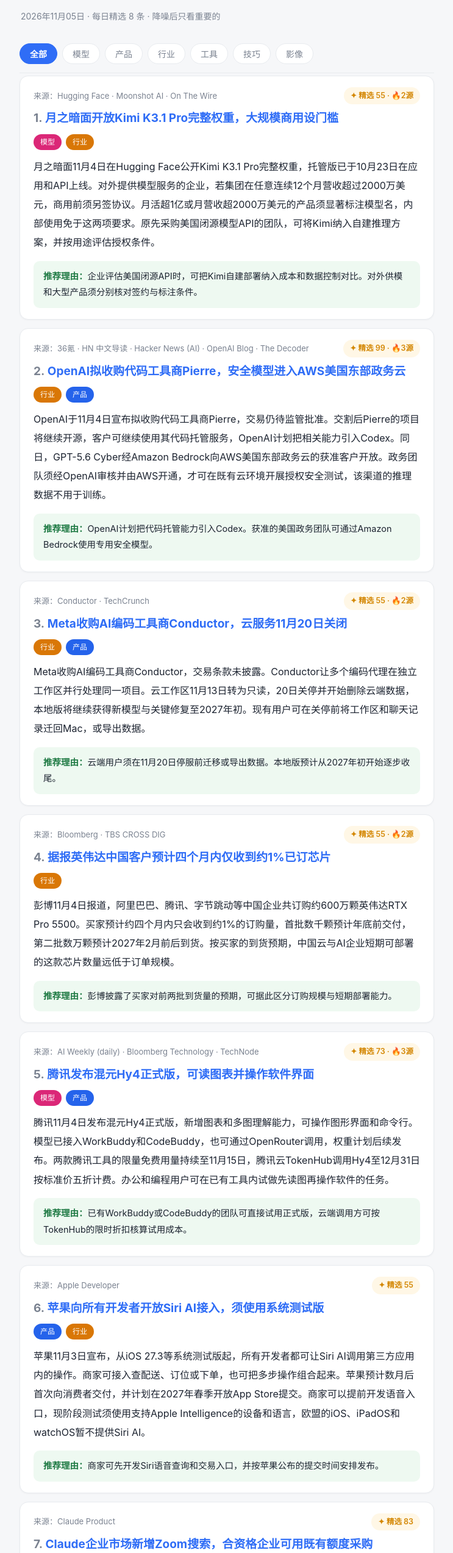
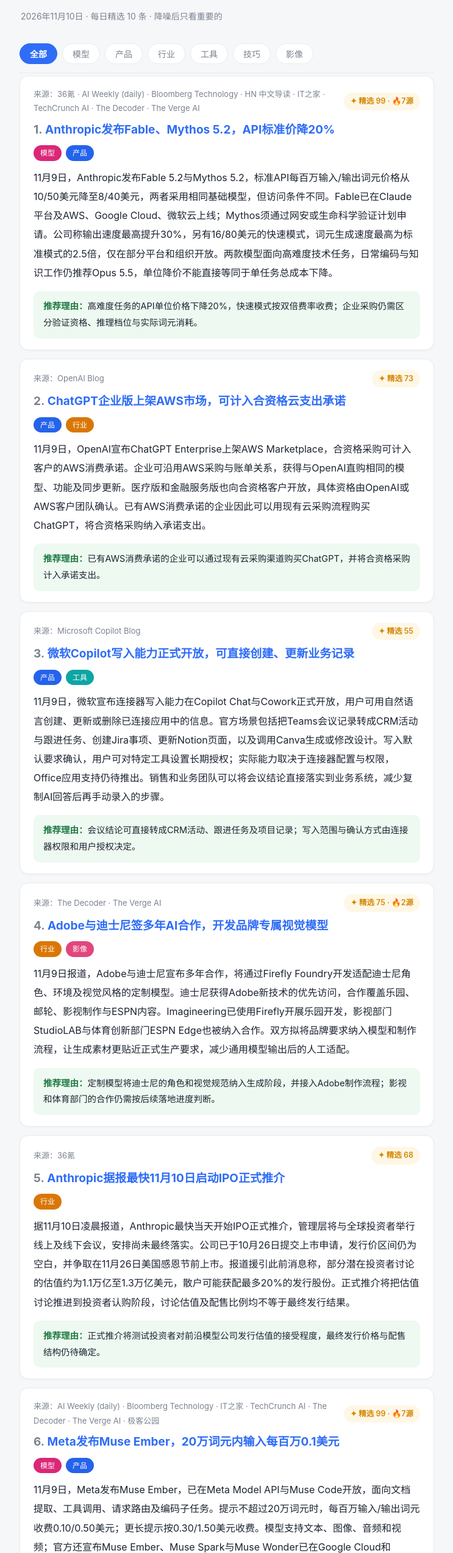
Before and after one commit to fjajdoa/ai-daily, a plain HTML site: page index.html in a window 1280 px wide. Shown: the part 74-2620 px from the top of the page at 61% size, without its empty margins (268-1011 px from the left). Drawn offline with Linux system fonts and the light colour scheme.

Commit message:
更新 2026-11-10

```diff
--- a/index.html
+++ b/index.html
@@ -3,7 +3,7 @@
 <head>
 <meta charset="utf-8">
 <meta name="viewport" content="width=device-width, initial-scale=1">
-<title>AI 资讯精选 · 2026年11月05日</title>
+<title>AI 资讯精选 · 2026年11月10日</title>
 <style>
   :root{
     --bg:#f6f7f9; --card:#fff; --ink:#1c2330; --sub:#7a8290; --line:#e8ebef;
@@ -56,90 +56,108 @@
 <div class="wrap">
   <header>
     <h1>🤖 AI 资讯精选</h1>
-    <div class="meta">2026年11月05日 · 每日精选 8 条 · 降噪后只看重要的</div>
+    <div class="meta">2026年11月10日 · 每日精选 10 条 · 降噪后只看重要的</div>
   </header>
 
   <nav class="filter">
     <button class="f active" data-f="全部">全部</button>
 <button class="f" data-f="模型">模型</button><button class="f" data-f="产品">产品</button><button class="f" data-f="行业">行业</button><button class="f" data-f="工具">工具</button><button class="f" data-f="技巧">技巧</button><button class="f" data-f="影像">影像</button>  </nav>
 
+  <article class="item" data-tags="模型,产品">
+    <div class="cardtop">
+      <span class="src">来源：36氪 · AI Weekly (daily) · Bloomberg Technology · HN 中文导读 · IT之家 · TechCrunch AI · The Decoder · The Verge AI</span>
+      <span class="feat">✦ 精选 99 · 🔥7源</span>
+    </div>
+    <div class="title"><a href="https://the-decoder.com/claude-fable-5-2-and-mythos-5-2-cement-anthropics-ai-lead-just-before-its-ipo/" target="_blank" rel="noopener"><span class="rk">1.</span> Anthropic发布Fable、Mythos 5.2，API标准价降20%</a></div>
+    <div class="chips">
+<span class="chip" style="background:var(--t-模型,#888)">模型</span><span class="chip" style="background:var(--t-产品,#888)">产品</span>    </div>
+<div class="summary">11月9日，Anthropic发布Fable 5.2与Mythos 5.2，标准API每百万输入/输出词元价格从10/50美元降至8/40美元，两者采用相同基础模型，但访问条件不同。Fable已在Claude平台及AWS、Google Cloud、微软云上线；Mythos须通过网安或生命科学验证计划申请。公司称输出速度最高提升30%，另有16/80美元的快速模式，词元生成速度最高为标准模式的2.5倍，仅在部分平台和组织开放。两款模型面向高难度技术任务，日常编码与知识工作仍推荐Opus 5.5，单位降价不能直接等同于单任务总成本下降。</div><div class="why"><b>推荐理由：</b>高难度任务的API单位价格下降20%，快速模式按双倍费率收费；企业采购仍需区分验证资格、推理档位与实际词元消耗。</div>  </article>
+  <article class="item" data-tags="产品,行业">
+    <div class="cardtop">
+      <span class="src">来源：OpenAI Blog</span>
+      <span class="feat">✦ 精选 73</span>
+    </div>
+    <div class="title"><a href="https://openai.com/index/chatgpt-enterprise-aws-marketplace" target="_blank" rel="noopener"><span class="rk">2.</span> ChatGPT企业版上架AWS市场，可计入合资格云支出承诺</a></div>
+    <div class="chips">
+<span class="chip" style="background:var(--t-产品,#888)">产品</span><span class="chip" style="background:var(--t-行业,#888)">行业</span>    </div>
+<div class="summary">11月9日，OpenAI宣布ChatGPT Enterprise上架AWS Marketplace，合资格采购可计入客户的AWS消费承诺。企业可沿用AWS采购与账单关系，获得与OpenAI直购相同的模型、功能及同步更新。医疗版和金融服务版也向合资格客户开放，具体资格由OpenAI或AWS客户团队确认。已有AWS消费承诺的企业因此可以用现有云采购流程购买ChatGPT，将合资格采购纳入承诺支出。</div><div class="why"><b>推荐理由：</b>已有AWS消费承诺的企业可以通过现有云采购渠道购买ChatGPT，并将合资格采购计入承诺支出。</div>  </article>
+  <article class="item" data-tags="产品,工具">
+    <div class="cardtop">
+      <span class="src">来源：Microsoft Copilot Blog</span>
+      <span class="feat">✦ 精选 55</span>
+    </div>
+    <div class="title"><a href="https://techcommunity.microsoft.com/blog/microsoft-copilot-blog/turn-copilot-insights-into-action-with-connector-write-capabilities/4571160" target="_blank" rel="noopener"><span class="rk">3.</span> 微软Copilot写入能力正式开放，可直接创建、更新业务记录</a></div>
+    <div class="chips">
+<span class="chip" style="background:var(--t-产品,#888)">产品</span><span class="chip" style="background:var(--t-工具,#888)">工具</span>    </div>
+<div class="summary">11月9日，微软宣布连接器写入能力在Copilot Chat与Cowork正式开放，用户可用自然语言创建、更新或删除已连接应用中的信息。官方场景包括把Teams会议记录转成CRM活动与跟进任务、创建Jira事项、更新Notion页面，以及调用Canva生成或修改设计。写入默认要求确认，用户可对特定工具设置长期授权；实际能力取决于连接器配置与权限，Office应用支持仍待推出。销售和业务团队可以将会议结论直接落实到业务系统，减少复制AI回答后再手动录入的步骤。</div><div class="why"><b>推荐理由：</b>会议结论可直接转成CRM活动、跟进任务及项目记录；写入范围与确认方式由连接器权限和用户授权决定。</div>  </article>
+  <article class="item" data-tags="行业,影像">
+    <div class="cardtop">
+      <span class="src">来源：The Decoder · The Verge AI</span>
+      <span class="feat">✦ 精选 75 · 🔥2源</span>
+    </div>
+    <div class="title"><a href="https://the-decoder.com/disney-bets-on-adobes-firefly-to-create-brand-safe-ai-models-for-its-entertainment-empire/" target="_blank" rel="noopener"><span class="rk">4.</span> Adobe与迪士尼签多年AI合作，开发品牌专属视觉模型</a></div>
+    <div class="chips">
+<span class="chip" style="background:var(--t-行业,#888)">行业</span><span class="chip" style="background:var(--t-影像,#888)">影像</span>    </div>
+<div class="summary">11月9日报道，Adobe与迪士尼宣布多年合作，将通过Firefly Foundry开发适配迪士尼角色、环境及视觉风格的定制模型。迪士尼获得Adobe新技术的优先访问，合作覆盖乐园、邮轮、影视制作与ESPN内容。Imagineering已使用Firefly开展乐园开发，影视部门StudioLAB与体育创新部门ESPN Edge也被纳入合作。双方拟将品牌要求纳入模型和制作流程，让生成素材更贴近正式生产要求，减少通用模型输出后的人工适配。</div><div class="why"><b>推荐理由：</b>定制模型将迪士尼的角色和视觉规范纳入生成阶段，并接入Adobe制作流程；影视和体育部门的合作仍需按后续落地进度判断。</div>  </article>
+  <article class="item" data-tags="行业">
+    <div class="cardtop">
+      <span class="src">来源：36氪</span>
+      <span class="feat">✦ 精选 68</span>
+    </div>
+    <div class="title"><a href="https://36kr.com/newsflashes/4063135771906944?f=rss" target="_blank" rel="noopener"><span class="rk">5.</span> Anthropic据报最快11月10日启动IPO正式推介</a></div>
+    <div class="chips">
+<span class="chip" style="background:var(--t-行业,#888)">行业</span>    </div>
+<div class="summary">据11月10日凌晨报道，Anthropic最快当天开始IPO正式推介，管理层将与全球投资者举行线上及线下会议，安排尚未最终落实。公司已于10月26日提交上市申请，发行价区间仍为空白，并争取在11月26日美国感恩节前上市。报道援引此前消息称，部分潜在投资者讨论的估值约为1.1万亿至1.3万亿美元，散户可能获配最多20%的发行股份。正式推介将把估值讨论推进到投资者认购阶段，讨论估值及配售比例均不等于最终发行结果。</div><div class="why"><b>推荐理由：</b>正式推介将测试投资者对前沿模型公司发行估值的接受程度，最终发行价格与配售结构仍待确定。</div>  </article>
+  <article class="item" data-tags="模型,产品">
+    <div class="cardtop">
+      <span class="src">来源：AI Weekly (daily) · Bloomberg Technology · IT之家 · TechCrunch AI · The Decoder · The Verge AI · 极客公园</span>
+      <span class="feat">✦ 精选 99 · 🔥7源</span>
+    </div>
+    <div class="title"><a href="https://the-decoder.com/meta-launches-muse-ember-a-small-ai-model-built-for-the-repetitive-work-agents-actually-do/" target="_blank" rel="noopener"><span class="rk">6.</span> Meta发布Muse Ember，20万词元内输入每百万0.1美元</a></div>
+    <div class="chips">
+<span class="chip" style="background:var(--t-模型,#888)">模型</span><span class="chip" style="background:var(--t-产品,#888)">产品</span>    </div>
+<div class="summary">11月9日，Meta发布Muse Ember，已在Meta Model API与Muse Code开放，面向文档提取、工具调用、请求路由及编码子任务。提示不超过20万词元时，每百万输入/输出词元收费0.10/0.50美元；更长提示按0.30/1.50美元收费。模型支持文本、图像、音频和视频；官方还宣布Muse Ember、Muse Spark与Muse Wonder已在Google Cloud和Oracle Cloud开放。处理长文档的团队需按提示长度核算三倍费率，复杂工程任务也不能仅凭低价选择模型。</div><div class="why"><b>推荐理由：</b>高频代理任务新增低价模型选择，长提示的输入与输出费率均为基础档三倍；企业可按任务难度与文档长度分配模型预算。</div>  </article>
   <article class="item" data-tags="模型,行业">
     <div class="cardtop">
-      <span class="src">来源：Hugging Face · Moonshot AI · On The Wire</span>
-      <span class="feat">✦ 精选 55 · 🔥2源</span>
+      <span class="src">来源：NVIDIA Newsroom</span>
+      <span class="feat">✦ 精选 69</span>
     </div>
-    <div class="title"><a href="https://huggingface.co/moonshotai/Kimi-K3.1-Pro" target="_blank" rel="noopener"><span class="rk">1.</span> 月之暗面开放Kimi K3.1 Pro完整权重，大规模商用设门槛</a></div>
+    <div class="title"><a href="https://blogs.nvidia.com/blog/robotics-simulation-advancements-corl/" target="_blank" rel="noopener"><span class="rk">7.</span> 英伟达展示GR00T 2机器人模型，代码拟12月开放</a></div>
     <div class="chips">
 <span class="chip" style="background:var(--t-模型,#888)">模型</span><span class="chip" style="background:var(--t-行业,#888)">行业</span>    </div>
-<div class="summary">月之暗面11月4日在Hugging Face公开Kimi K3.1 Pro完整权重，托管版已于10月23日在应用和API上线。对外提供模型服务的企业，若集团在任意连续12个月营收超过2000万美元，商用前须另签协议。月活超1亿或月营收超2000万美元的产品须显著标注模型名，内部使用免于这两项要求。原先采购美国闭源模型API的团队，可将Kimi纳入自建推理方案，并按用途评估授权条件。</div><div class="why"><b>推荐理由：</b>企业评估美国闭源API时，可把Kimi自建部署纳入成本和数据控制对比。对外供模和大型产品须分别核对签约与标注条件。</div>  </article>
-  <article class="item" data-tags="行业,产品">
-    <div class="cardtop">
-      <span class="src">来源：36氪 · HN 中文导读 · Hacker News (AI) · OpenAI Blog · The Decoder</span>
-      <span class="feat">✦ 精选 99 · 🔥3源</span>
-    </div>
-    <div class="title"><a href="https://openai.com/index/openai-to-acquire-pierre/" target="_blank" rel="noopener"><span class="rk">2.</span> OpenAI拟收购代码工具商Pierre，安全模型进入AWS美国东部政务云</a></div>
-    <div class="chips">
-<span class="chip" style="background:var(--t-行业,#888)">行业</span><span class="chip" style="background:var(--t-产品,#888)">产品</span>    </div>
-<div class="summary">OpenAI于11月4日宣布拟收购代码工具商Pierre，交易仍待监管批准。交割后Pierre的项目将继续开源，客户可继续使用其代码托管服务，OpenAI计划把相关能力引入Codex。同日，GPT-5.6 Cyber经Amazon Bedrock向AWS美国东部政务云的获准客户开放。政务团队须经OpenAI审核并由AWS开通，才可在既有云环境开展授权安全测试，该渠道的推理数据不用于训练。</div><div class="why"><b>推荐理由：</b>OpenAI计划把代码托管能力引入Codex。获准的美国政务团队可通过Amazon Bedrock使用专用安全模型。</div>  </article>
-  <article class="item" data-tags="行业,产品">
-    <div class="cardtop">
-      <span class="src">来源：Conductor · TechCrunch</span>
-      <span class="feat">✦ 精选 55 · 🔥2源</span>
-    </div>
-    <div class="title"><a href="https://www.conductor.build/announcement" target="_blank" rel="noopener"><span class="rk">3.</span> Meta收购AI编码工具商Conductor，云服务11月20日关闭</a></div>
-    <div class="chips">
-<span class="chip" style="background:var(--t-行业,#888)">行业</span><span class="chip" style="background:var(--t-产品,#888)">产品</span>    </div>
-<div class="summary">Meta收购AI编码工具商Conductor，交易条款未披露。Conductor让多个编码代理在独立工作区并行处理同一项目。云工作区11月13日转为只读，20日关停并开始删除云端数据，本地版将继续获得新模型与关键修复至2027年初。现有用户可在关停前将工作区和聊天记录迁回Mac，或导出数据。</div><div class="why"><b>推荐理由：</b>云端用户须在11月20日停服前迁移或导出数据。本地版预计从2027年初开始逐步收尾。</div>  </article>
-  <article class="item" data-tags="行业">
-    <div class="cardtop">
-      <span class="src">来源：Bloomberg · TBS CROSS DIG</span>
-      <span class="feat">✦ 精选 55 · 🔥2源</span>
-    </div>
-    <div class="title"><a href="https://newsdig.tbs.co.jp/articles/withbloomberg/3060378?display=1" target="_blank" rel="noopener"><span class="rk">4.</span> 据报英伟达中国客户预计四个月内仅收到约1%已订芯片</a></div>
-    <div class="chips">
-<span class="chip" style="background:var(--t-行业,#888)">行业</span>    </div>
-<div class="summary">彭博11月4日报道，阿里巴巴、腾讯、字节跳动等中国企业共订购约600万颗英伟达RTX Pro 5500。买家预计约四个月内只会收到约1%的订购量，首批数千颗预计年底前交付，第二批数万颗预计2027年2月前后到货。按买家的到货预期，中国云与AI企业短期可部署的这款芯片数量远低于订单规模。</div><div class="why"><b>推荐理由：</b>彭博披露了买家对前两批到货量的预期，可据此区分订购规模与短期部署能力。</div>  </article>
-  <article class="item" data-tags="模型,产品">
-    <div class="cardtop">
-      <span class="src">来源：AI Weekly (daily) · Bloomberg Technology · TechNode</span>
-      <span class="feat">✦ 精选 73 · 🔥3源</span>
-    </div>
-    <div class="title"><a href="https://technode.com/2026/11/04/tencent-launches-hy4-with-vision-and-computer-use-capabilities/" target="_blank" rel="noopener"><span class="rk">5.</span> 腾讯发布混元Hy4正式版，可读图表并操作软件界面</a></div>
-    <div class="chips">
-<span class="chip" style="background:var(--t-模型,#888)">模型</span><span class="chip" style="background:var(--t-产品,#888)">产品</span>    </div>
-<div class="summary">腾讯11月4日发布混元Hy4正式版，新增图表和多图理解能力，可操作图形界面和命令行。模型已接入WorkBuddy和CodeBuddy，也可通过OpenRouter调用，权重计划后续发布。两款腾讯工具的限量免费用量持续至11月15日，腾讯云TokenHub调用Hy4至12月31日按标准价五折计费。办公和编程用户可在已有工具内试做先读图再操作软件的任务。</div><div class="why"><b>推荐理由：</b>已有WorkBuddy或CodeBuddy的团队可直接试用正式版，云端调用方可按TokenHub的限时折扣核算试用成本。</div>  </article>
+<div class="summary">11月9日，英伟达介绍GR00T 2机器人基础模型，可从人类演示学习，并将技能迁移到不同机器人，项目页标明代码12月开放。英伟达自测50项任务，每项提供一次演示后的平均成功率为71%，五次演示后为95%，该数字属于实验结果。富士康正将其用于服务器制造自动化，西门子也在评估工业应用。跨机体迁移和少量示范适应有望减少逐机逐任务采集训练数据的工作，实验成功率仍不能直接视为工厂生产可靠性。</div><div class="why"><b>推荐理由：</b>模型尝试降低不同机器人学习新任务所需的专用示范量，富士康制造应用与西门子评估提供了工业验证场景。</div>  </article>
   <article class="item" data-tags="产品,行业">
     <div class="cardtop">
-      <span class="src">来源：Apple Developer</span>
-      <span class="feat">✦ 精选 55</span>
+      <span class="src">来源：Google Cloud Blog · Google Product Blog</span>
+      <span class="feat">✦ 精选 74 · 🔥2源</span>
     </div>
-    <div class="title"><a href="https://developer.apple.com/news/?id=gdk2umrf" target="_blank" rel="noopener"><span class="rk">6.</span> 苹果向所有开发者开放Siri AI接入，须使用系统测试版</a></div>
+    <div class="title"><a href="https://blog.google/innovation-and-ai/infrastructure-and-cloud/global-network/tpu-8i-max-and-8tx/" target="_blank" rel="noopener"><span class="rk">8.</span> 谷歌扩展TPU系统，AI Studio可直接构建地图应用</a></div>
     <div class="chips">
 <span class="chip" style="background:var(--t-产品,#888)">产品</span><span class="chip" style="background:var(--t-行业,#888)">行业</span>    </div>
-<div class="summary">苹果11月3日宣布，从iOS 27.3等系统测试版起，所有开发者都可让Siri AI调用第三方应用内的操作。商家可接入查配送、订位或下单，也可把多步操作组合起来。苹果预计数月后首次向消费者交付，并计划在2027年春季开放App Store提交。商家可以提前开发语音入口，现阶段测试须使用支持Apple Intelligence的设备和语言，欧盟的iOS、iPadOS和watchOS暂不提供Siri AI。</div><div class="why"><b>推荐理由：</b>商家可先开发Siri语音查询和交易入口，并按苹果公布的提交时间安排发布。</div>  </article>
+<div class="summary">11月9日，谷歌宣布TPU 8tx与8i Max两种系统配置，分别面向机密推理和长上下文，并非两颗新芯片。8tx保护处理中的敏感数据及模型权重；8i Max将两颗8i合封，算力、片上存储和高带宽内存带宽均为8i的两倍。同日Google Maps Platform接入AI Studio，用户可描述地图应用、自动连接凭据并查看交互预览，免信用卡试用有每日配额，生产使用需付费Cloud账单。新系统针对企业敏感数据及长上下文需求，地图接入则减少原型开发时切换工作区配置凭据的步骤。</div><div class="why"><b>推荐理由：</b>谷歌通过系统配置扩展AI算力用途；地图原型可以在AI Studio内生成、连接凭据并预览，生产部署仍需付费云账单。</div>  </article>
+  <article class="item" data-tags="产品">
+    <div class="cardtop">
+      <span class="src">来源：The Verge AI</span>
+      <span class="feat">✦ 精选 67</span>
+    </div>
+    <div class="title"><a href="https://www.theverge.com/tech/1030084/apple-intelligence-usage-packs-ai-features-creator-studio-logic-pro" target="_blank" rel="noopener"><span class="rk">9.</span> 苹果创作订阅AI加量包售49.99美元，限美英等八国用户</a></div>
+    <div class="chips">
+<span class="chip" style="background:var(--t-产品,#888)">产品</span>    </div>
+<div class="summary">11月9日报道，苹果在Mac版Logic Pro加入49.99美元一次性AI用量包购买入口，供Apple Creator Studio有效订阅用户在月度额度耗尽后继续使用相关功能。购买范围限巴西、加拿大、法国、德国、印度、墨西哥、英国和美国，目前报道确认的购买入口仅在Logic Pro。Logic Pro助手测试版可依提示设置音轨，需Apple芯片Mac、macOS 27及已启用iCloud的账号，仅支持美式英语；额外额度可结转，购买12个月后到期，不支持家人共享。符合地区与设备条件的重度创作者可在订阅之外补充额度，但购买加量包不代表无限使用。</div><div class="why"><b>推荐理由：</b>苹果在创作软件订阅之外新增AI用量收费，购买地区、订阅资格及助手的设备语言要求决定用户能否实际使用。</div>  </article>
   <article class="item" data-tags="产品,行业">
     <div class="cardtop">
-      <span class="src">来源：Claude Product</span>
-      <span class="feat">✦ 精选 83</span>
+      <span class="src">来源：AI Weekly (daily) · Ars Technica AI</span>
+      <span class="feat">✦ 精选 73 · 🔥2源</span>
     </div>
-    <div class="title"><a href="https://claude.com/resources/articles/new-agents-and-products-claude-marketplace" target="_blank" rel="noopener"><span class="rk">7.</span> Claude企业市场新增Zoom搜索，合资格企业可用既有额度采购</a></div>
+    <div class="title"><a href="https://arstechnica.com/ai/2026/11/claude-code-settings-files-expose-thousands-of-secrets-on-github/" target="_blank" rel="noopener"><span class="rk">10.</span> 研究称Claude Code配置文件暴露凭据，涉及63家机构</a></div>
     <div class="chips">
 <span class="chip" style="background:var(--t-产品,#888)">产品</span><span class="chip" style="background:var(--t-行业,#888)">行业</span>    </div>
-<div class="summary">Anthropic于11月4日扩充Claude Marketplace，市场现有超过25款合作伙伴代理和产品。新增的Zoom搜索可在Claude内按用户权限查会议摘要和文档，Asana代理可将需要判断的事项交给负责人。合资格企业可在商品页面申请购买，将部分已承诺给Anthropic的采购额用于这些第三方产品。</div><div class="why"><b>推荐理由：</b>合资格企业可用部分既有Anthropic采购承诺购买新增配套产品。Zoom用户可在Claude内查阅自己有权访问的会议资料。</div>  </article>
-  <article class="item" data-tags="模型,行业">
-    <div class="cardtop">
-      <span class="src">来源：Reuters</span>
-      <span class="feat">✦ 精选 55</span>
-    </div>
-    <div class="title"><a href="https://www.marketscreener.com/news/china-s-baidu-launches-ai-model-simulating-road-environment-for-robotaxis-ce785fded98bff24" target="_blank" rel="noopener"><span class="rk">8.</span> 百度发布Apollo World，用仿真道路训练自动驾驶模型</a></div>
-    <div class="chips">
-<span class="chip" style="background:var(--t-模型,#888)">模型</span><span class="chip" style="background:var(--t-行业,#888)">行业</span>    </div>
-<div class="summary">百度11月3日发布Apollo World，用AI生成交互式道路环境并模拟道路场景的变化。百度称，系统每天最多可生成10万公里模拟驾驶，并实时输出摄像头与激光雷达观测。萝卜快跑已将模型用于车队训练，自动驾驶系统可直接读取这些模拟观测，在仿真环境中练习感知和行驶。</div><div class="why"><b>推荐理由：</b>萝卜快跑可生成自动驾驶系统能直接读取的传感器观测，在仿真道路上训练感知和行驶。</div>  </article>
+<div class="summary">11月9日，Ars Technica报道，安全公司Apiiro发现超过10万份Claude Code本地配置文件被上传至公开GitHub仓库，其中约1100份、涉及63家机构的文件含有API令牌、数据库密码或私钥等凭据。风险来自长期授权命令可能连同敏感信息被保存到本地配置，再随代码仓库公开；全局忽略设置并不总能覆盖仓库迁移或后建仓库等情况。Claude Code负责人Boris Cherny表示团队正研究防范措施，删除原文件后仓库分叉仍可能保留相关信息。事件涉及编码代理用户的真实凭据暴露，企业团队需要检查公开仓库及分叉中的配置记录。</div><div class="why"><b>推荐理由：</b>编码代理保存的授权记录可能随仓库公开，影响企业系统访问安全；删除原文件不能保证分叉中的凭据同时消失。</div>  </article>
   <div class="empty">该栏目暂无内容</div>
 
   <footer>
     本简报由脚本自动抓取 · 聚类去重 · 排序 · AI 摘要生成<br>
-    抓取/排序 0 成本 · 摘要由 Codex 生成 · 2026-11-05 08:00
+    抓取/排序 0 成本 · 摘要由 Codex 生成 · 2026-11-10 08:19
   </footer>
 </div>
 <script>
```
